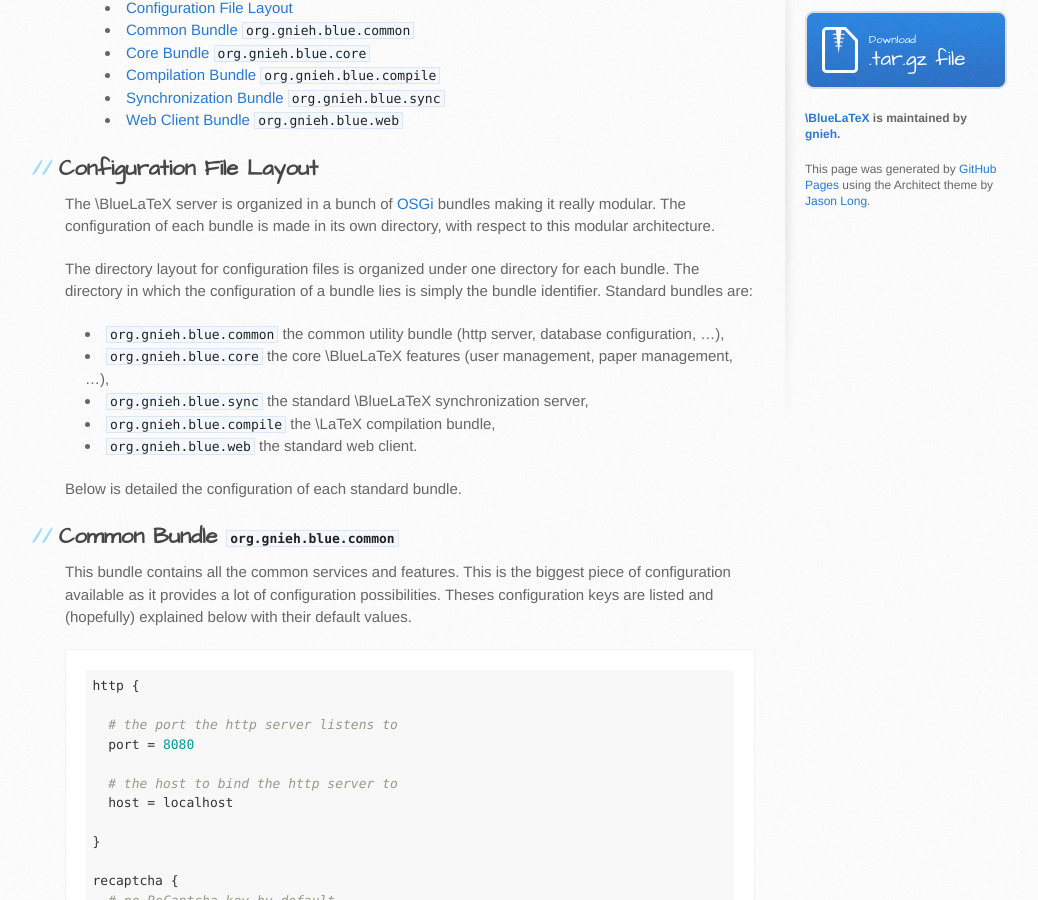
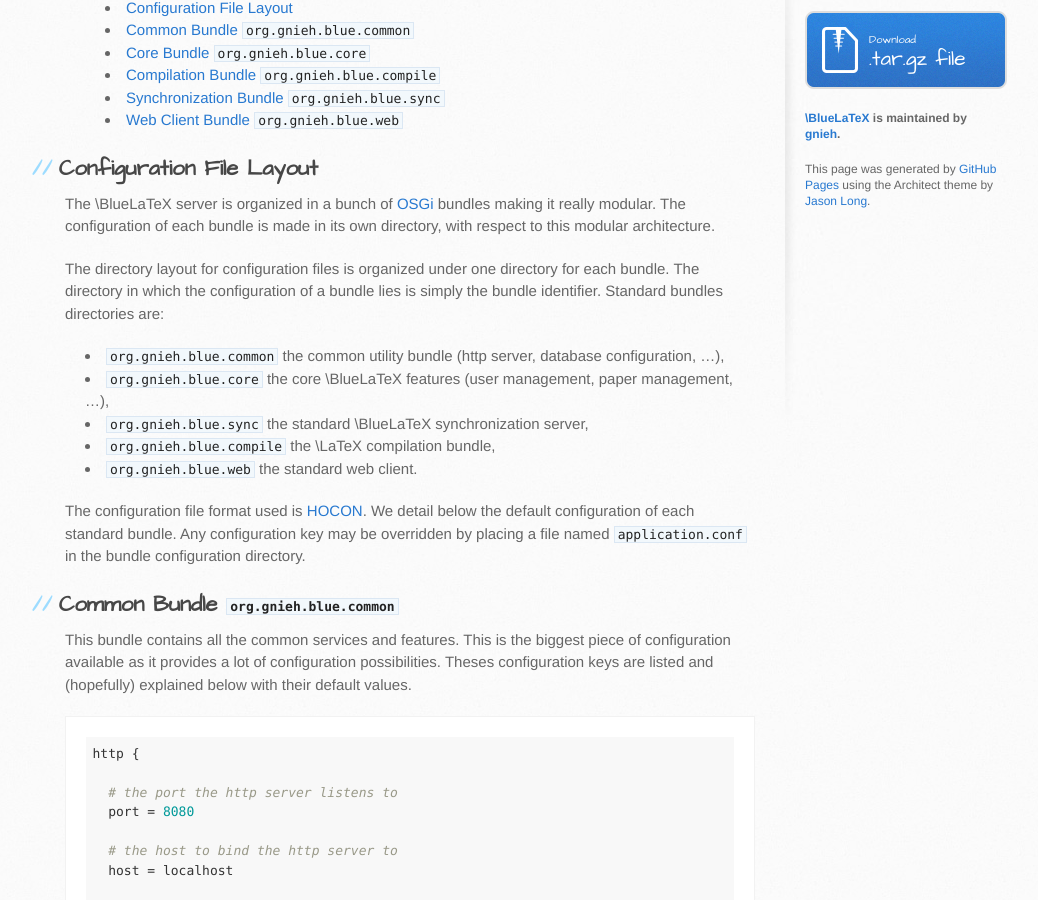
Before and after one commit to jeromedrouet/bluelatex-website, a Jekyll site: the page built from configuration/index.markdown, in a window 1280 px wide and 900 px high, scrolled down 321 px. Shown: the whole window, without its empty margins (105-1143 px from the left). Built offline with Jekyll 4.4.1, drawn with Linux system fonts in a browser that asks for light colours.

Commit message:
Add a word on configuration file format

```diff
--- a/configuration/index.markdown
+++ b/configuration/index.markdown
@@ -17,7 +17,7 @@ The configuration of each bundle is made in its own directory, with respect to t
 
 The directory layout for configuration files is organized under one directory for each bundle.
 The directory in which the configuration of a bundle lies is simply the bundle identifier.
-Standard bundles are:
+Standard bundles directories are:
 
  - `org.gnieh.blue.common` the common utility bundle (http server, database configuration, ...),
  - `org.gnieh.blue.core` the core \BlueLaTeX features (user management, paper management, ...),
@@ -25,7 +25,8 @@ Standard bundles are:
  - `org.gnieh.blue.compile` the \LaTeX compilation bundle,
  - `org.gnieh.blue.web` the standard web client.
 
-Below is detailed the configuration of each standard bundle.
+The configuration file format used is [HOCON](https://github.com/typesafehub/config/blob/master/HOCON.md).
+We detail below the default configuration of each standard bundle. Any configuration key may be overridden by placing a file named `application.conf` in the bundle configuration directory.
 
 Common Bundle `org.gnieh.blue.common`
 -------------------------------------
```
